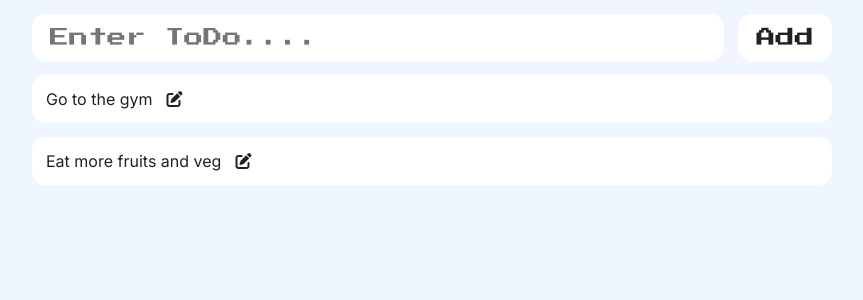
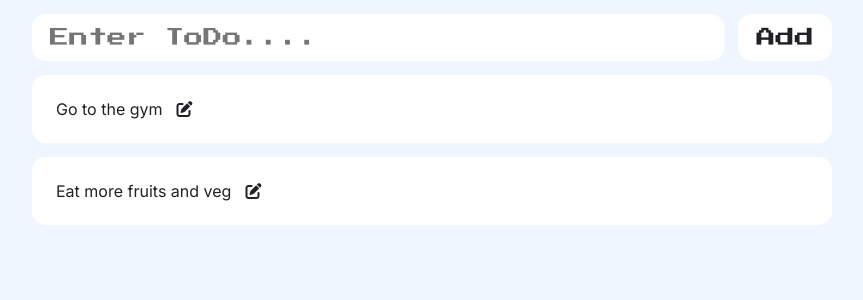
Before and after one commit to siraajul/todospark, a React (Vite) app: page / in a window 1280 px wide. Shown: the top 300 px of the page, without its empty margins (208-1071 px from the left). Built offline with nearby package versions, Linux system fonts and the light colour scheme.

Commit message:
Update:--> Padding

```diff
--- a/src/index.css
+++ b/src/index.css
@@ -76,7 +76,7 @@ p {
   display: flex;
   align-items: center;
   gap: 14px;
-  padding: 14px;
+  padding: 24px;
   border-radius: 14px;
   background: white;
 }
```
